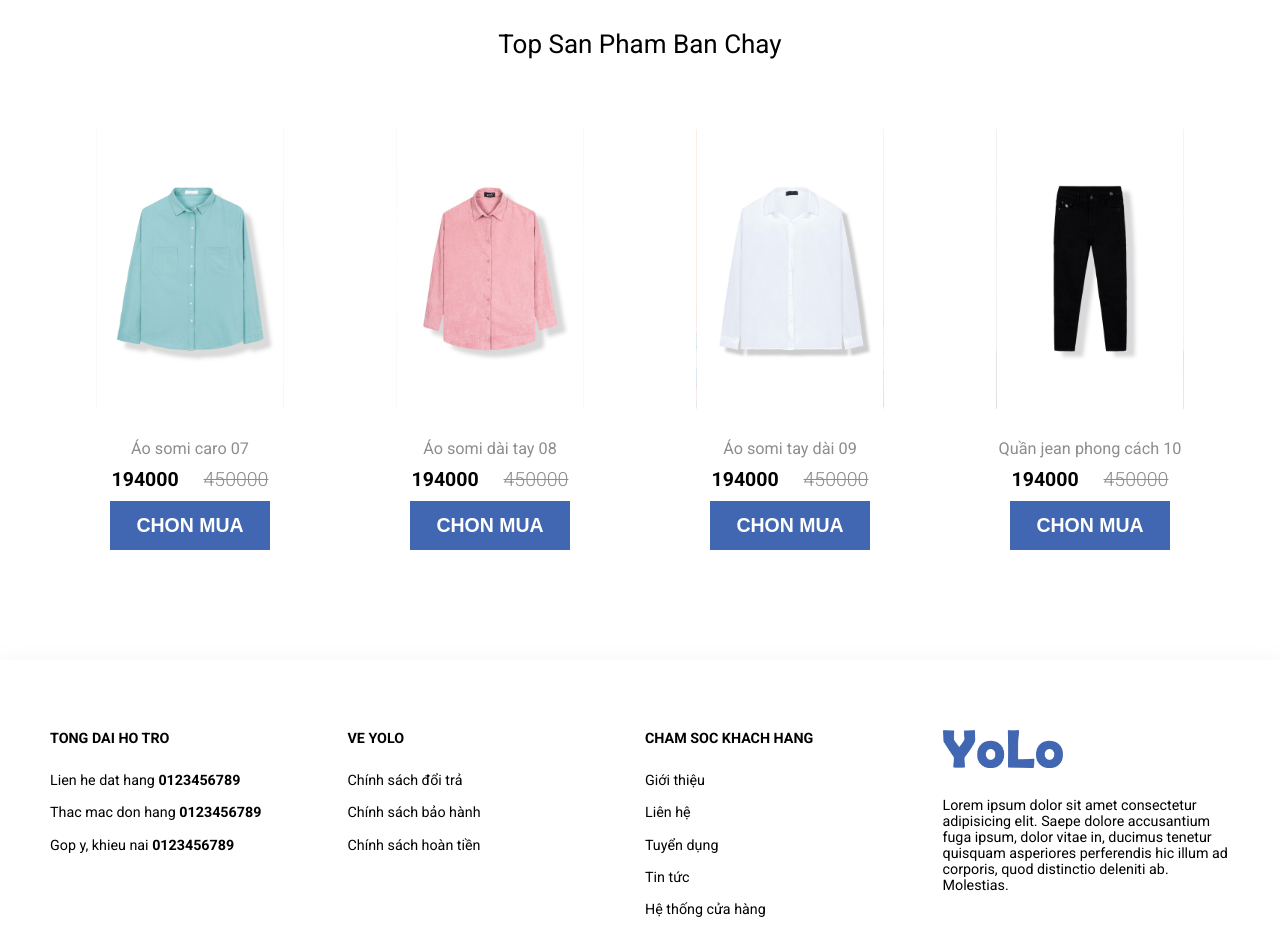
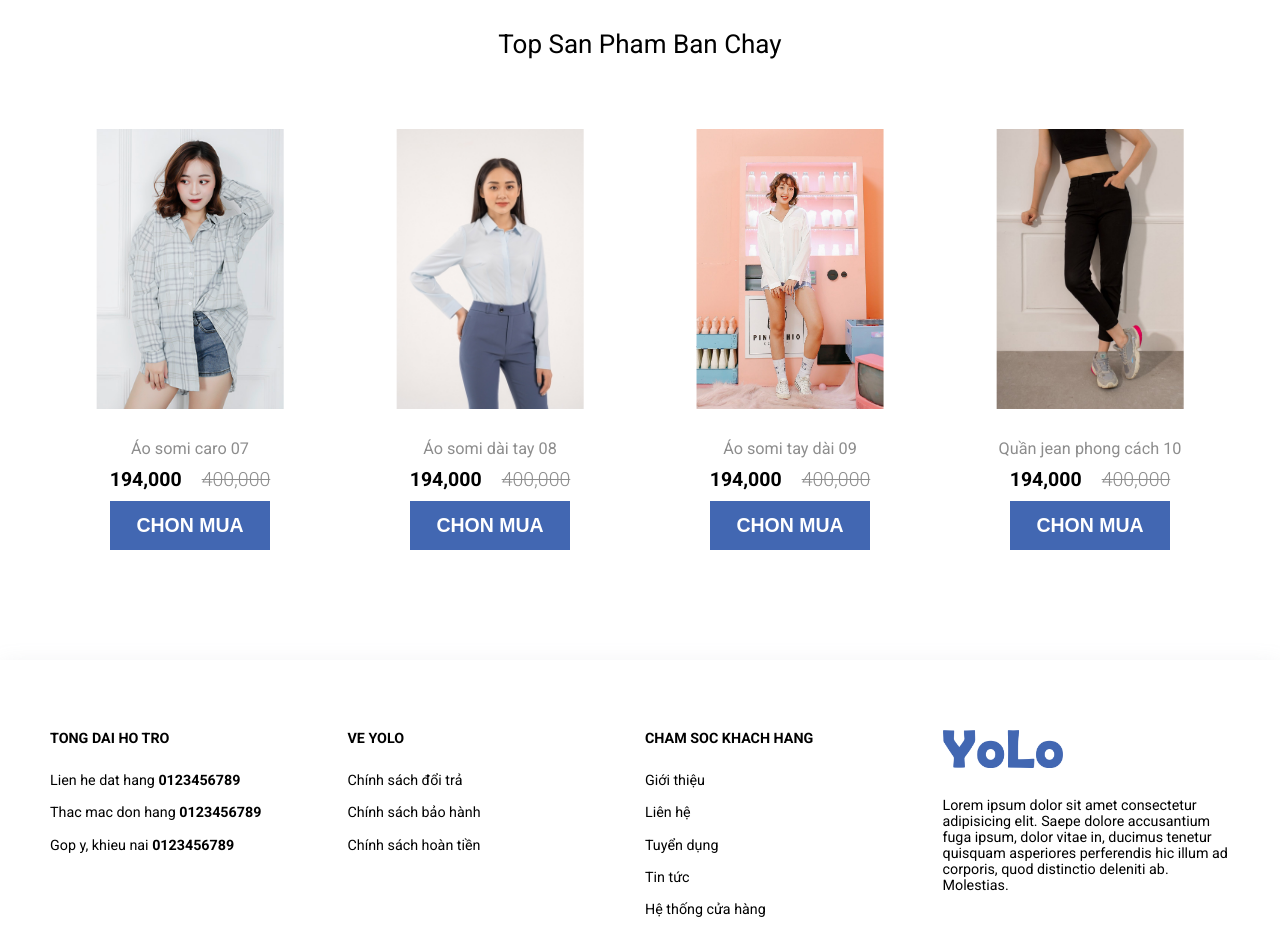
Before and after one commit to GiaHieu27/Cloth_shop, a React (Create React App) app in the folder client/: page / in a window 1280 px wide. Shown: the part 1000-1926 px from the top of the page. Built offline with nearby package versions, Linux system fonts and the light colour scheme.

Commit message:
add product card

```diff
--- a/client/src/components/ProductCard.jsx
+++ b/client/src/components/ProductCard.jsx
@@ -1,20 +1,21 @@
 import { Link } from "react-router-dom";
 import PropTypes from "prop-types";
 import Button from "./Button";
+import numberWithCommas from "../utils/numberWithCommas";
 
 function ProductCard({ img01, img02, name, price, slug }) {
   return (
     <div className="product-card">
-      <Link to="/">
+      <Link to={`/catalog/${slug}`}>
         <div className="product-card_img">
           <img src={img01} alt="" />
           <img src={img02} alt="" />
         </div>
         <h3 className="product-card_name">{name}</h3>
         <div className="product-card_price">
-          {`${price} `}
+          {numberWithCommas(price)}
           <span className="product-card_price_old">
-            <del>450000</del>
+            <del>{numberWithCommas(400000)}</del>
           </span>
         </div>
       </Link>
@@ -32,7 +33,7 @@ ProductCard.propTypes = {
   img01: PropTypes.string.isRequired,
   img02: PropTypes.string.isRequired,
   name: PropTypes.string.isRequired,
-  price: PropTypes.string.isRequired,
+  price: PropTypes.number.isRequired,
   slug: PropTypes.string.isRequired,
 };
 
--- a/client/src/pages/Home.jsx
+++ b/client/src/pages/Home.jsx
@@ -43,7 +43,7 @@ function Home() {
                 img01={product.image01}
                 img02={product.image02}
                 name={product.title}
-                price={product.price}
+                price={Number(product.price)}
                 slug={product.slug}
               />
             ))}
--- a/client/src/sass/components/_productCard.scss
+++ b/client/src/sass/components/_productCard.scss
@@ -16,25 +16,25 @@
       height: 100%;
 
       &:nth-child(1) {
-        // transform: translateX(-50%) scale(1);
-        // transition: transform 0.5s ease;
+        transform: translateX(-50%) scale(1);
+        transition: transform 0.5s ease;
       }
 
-      // &:nth-child(2) {
-      //   transform: translateX(-50%) scale(0);
-      // }
+      &:nth-child(2) {
+        transform: translateX(-50%) scale(0);
+      }
     }
 
-    // &:hover img {
-    //   &:nth-child(1) {
-    //     transform: translateX(-50%) scale(0);
-    //   }
+    &:hover img {
+      &:nth-child(1) {
+        transform: translateX(-50%) scale(0);
+      }
 
-    //   &:nth-child(2) {
-    //     transform: translateX(-50%) scale(1);
-    //     transition: transform 0.5s ease;
-    //   }
-    // }
+      &:nth-child(2) {
+        transform: translateX(-50%) scale(1);
+        transition: transform 0.5s ease;
+      }
+    }
   }
 
   &_name {
--- /dev/null
+++ b/client/src/utils/numberWithCommas.js
@@ -0,0 +1,4 @@
+const numberWithCommas = (num) =>
+  num.toString().replace(/\B(?=(\d{3})+(?!\d))/g, ",");
+
+export default numberWithCommas;
```
